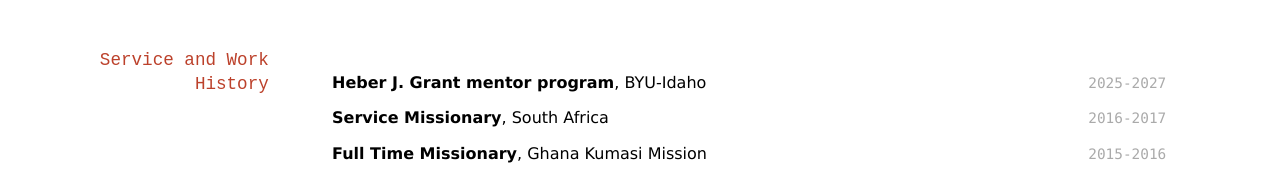
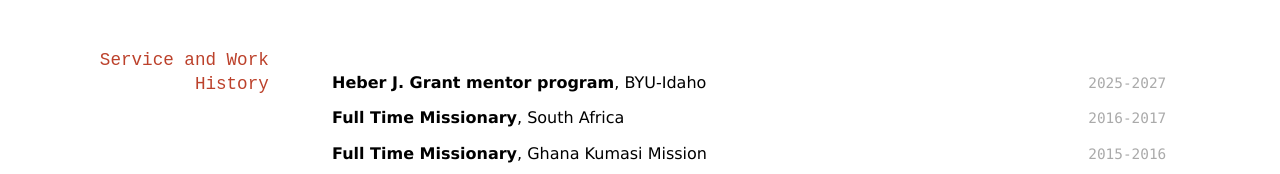
Before and after one commit to franklinnarkwa/Anderson_resu-me, a Jekyll site: the page built from docs/index.md, in a window 1280 px wide. Shown: the part 940-1114 px from the top of the page. Built offline with Jekyll 4.4.1, drawn with Linux system fonts in a browser that asks for light colours.

Commit message:
update
I updated my service experience

```diff
--- a/docs/index.md
+++ b/docs/index.md
@@ -65,7 +65,7 @@ __Heber J. Grant mentor program__, BYU-Idaho
 
 
 `2016-2017`
-__Service Missionary__, South Africa
+__Full Time Missionary__, South Africa
 
 `2015-2016`
 __Full Time Missionary__, Ghana Kumasi Mission
```
